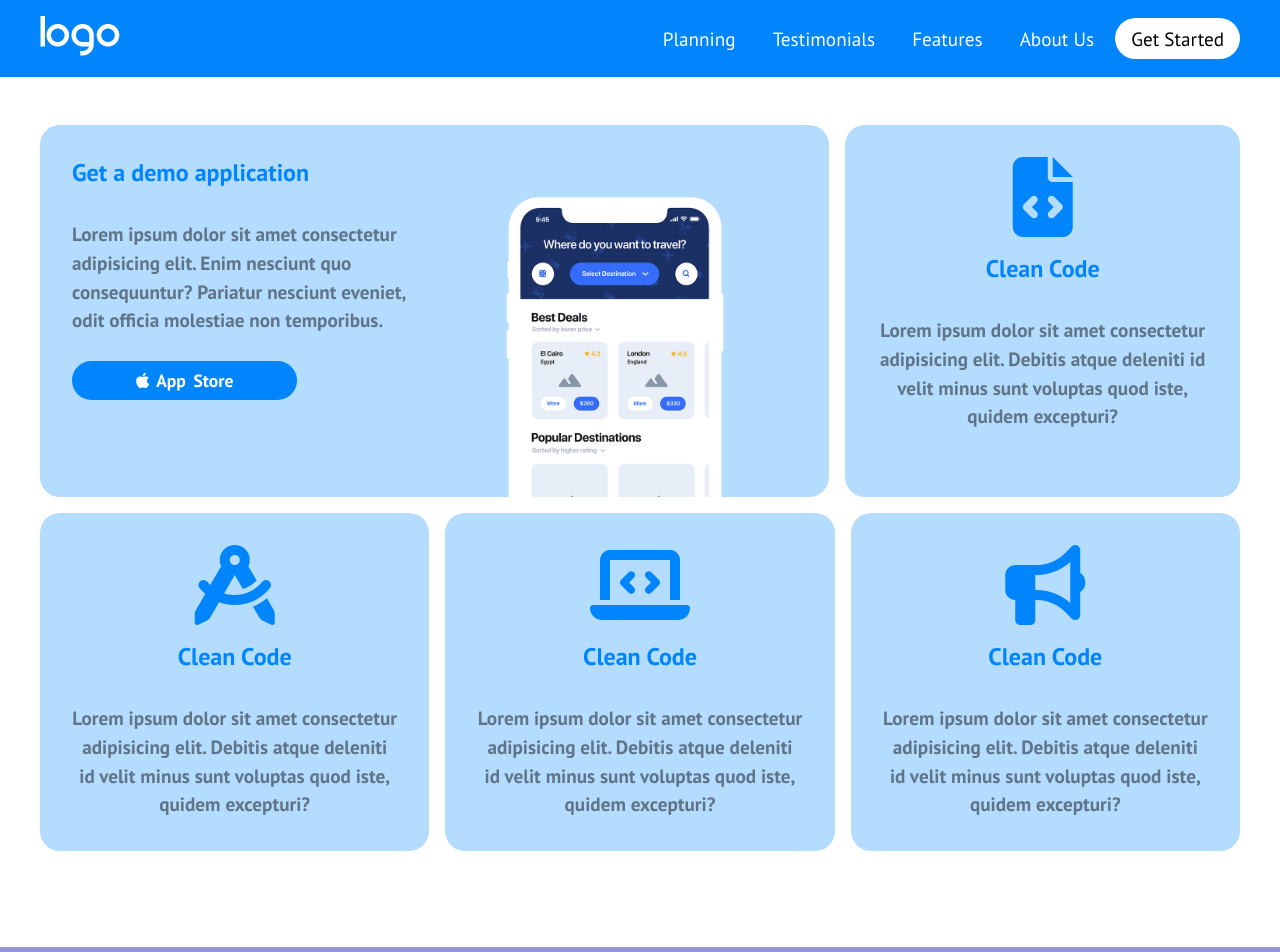
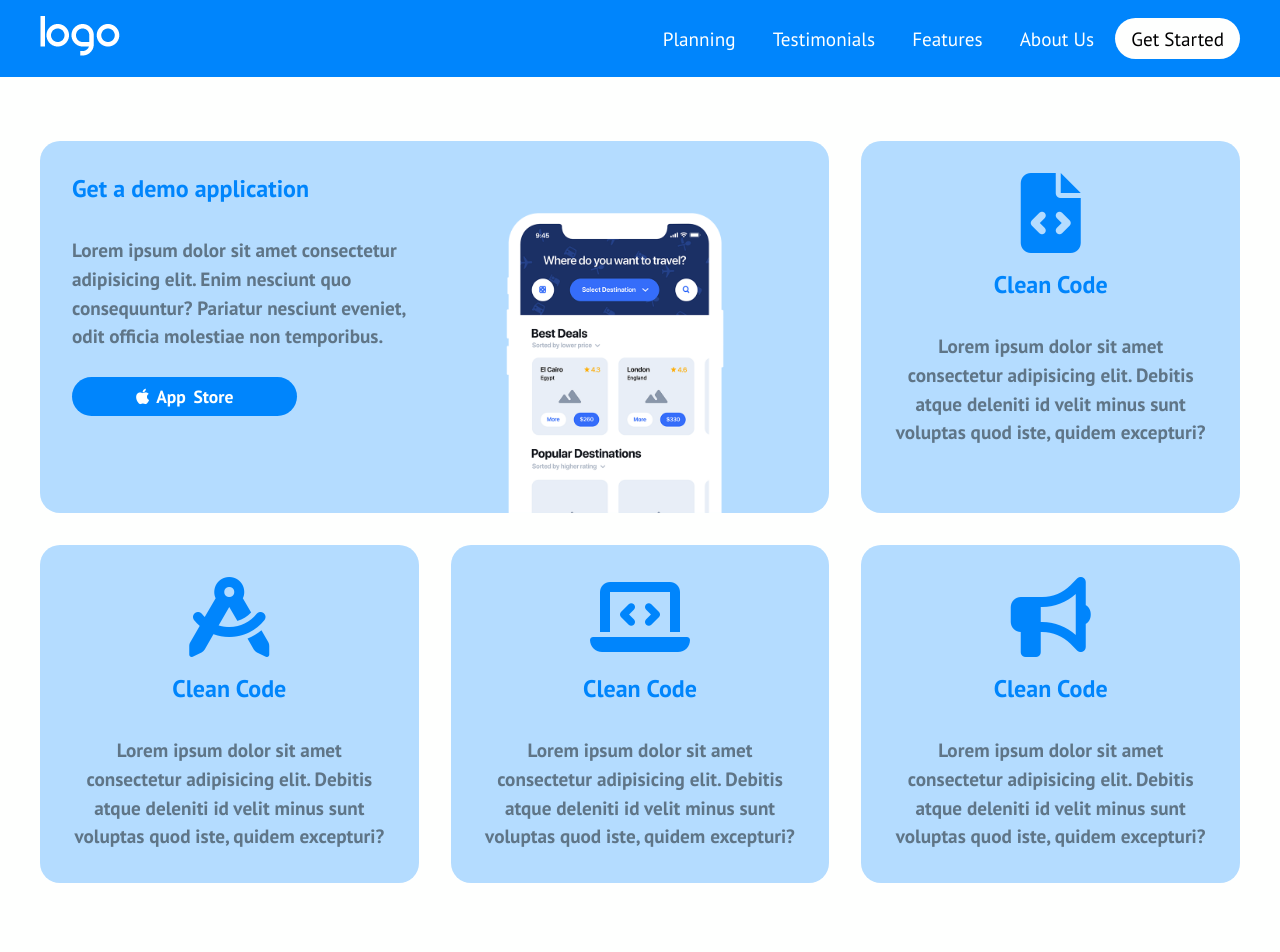
Before and after one commit to Salvatore-Gianfrancesco/htmlcss-responsive-layout, a plain HTML site: page index.html in a window 1280 px wide. Shown: the top 952 px of the page. Drawn offline with Linux system fonts and the light colour scheme.

Commit message:
refactoring padding cards

```diff
--- a/assets/css/style.css
+++ b/assets/css/style.css
@@ -172,7 +172,13 @@ header .btn:hover {
 }
 
 .description .row {
-    margin: 1rem 0rem;
+    margin: 1rem -1rem;
+    flex-wrap: wrap;
+}
+
+.description .col-8,
+.description .col-4{
+    padding: 1rem;
 }
 
 .description .card {
@@ -581,6 +587,11 @@ footer p {
         display: block;
     }
 
+    .description .col-8,
+    .description .col-4{
+        padding: 0.5rem;
+    }
+
     .description .col-8 .card {
         flex-wrap: wrap;
     }
@@ -655,14 +666,10 @@ footer p {
         margin: 0;
     }
 
-    .description .col-4 {
+    .description .col-8,
+    .description .col-4{
         width: 100%;
-        margin: 1rem;
-    }
-
-    .description .col-8 {
-        width: 100%;
-        margin: 1rem;
+        padding: 1rem;
     }
 
     .description .col-8 .card .col-6:last-of-type {
--- a/index.html
+++ b/index.html
@@ -69,7 +69,7 @@
             <div class="container">
                 <!-- First row (8 + 4 col) -->
                 <div class="row">
-                    <div class="col-8 m-right">
+                    <div class="col-8">
                         <div class="card">
                             <div class="col-6">
                                 <h3>Get a demo application</h3>
@@ -87,7 +87,7 @@
                         </div>
                     </div>
 
-                    <div class="col-4 m-left">
+                    <div class="col-4">
                         <div class="card">
                             <i class="fa-solid fa-file-code"></i>
                             <h3>Clean Code</h3>
@@ -95,11 +95,8 @@
                                 minus sunt voluptas quod iste, quidem excepturi?</p>
                         </div>
                     </div>
-                </div>
 
-                <!-- Second row (4 + 4 + 4 col) -->
-                <div class="row">
-                    <div class="col-4 m-right">
+                    <div class="col-4">
                         <div class="card">
                             <i class="fa-solid fa-compass-drafting"></i>
                             <h3>Clean Code</h3>
@@ -108,7 +105,7 @@
                         </div>
                     </div>
 
-                    <div class="col-4 m-left m-right">
+                    <div class="col-4">
                         <div class="card">
                             <i class="fa-solid fa-laptop-code"></i>
                             <h3>Clean Code</h3>
@@ -117,7 +114,7 @@
                         </div>
                     </div>
 
-                    <div class="col-4 m-left">
+                    <div class="col-4">
                         <div class="card">
                             <i class="fa-solid fa-bullhorn"></i>
                             <h3>Clean Code</h3>
```
